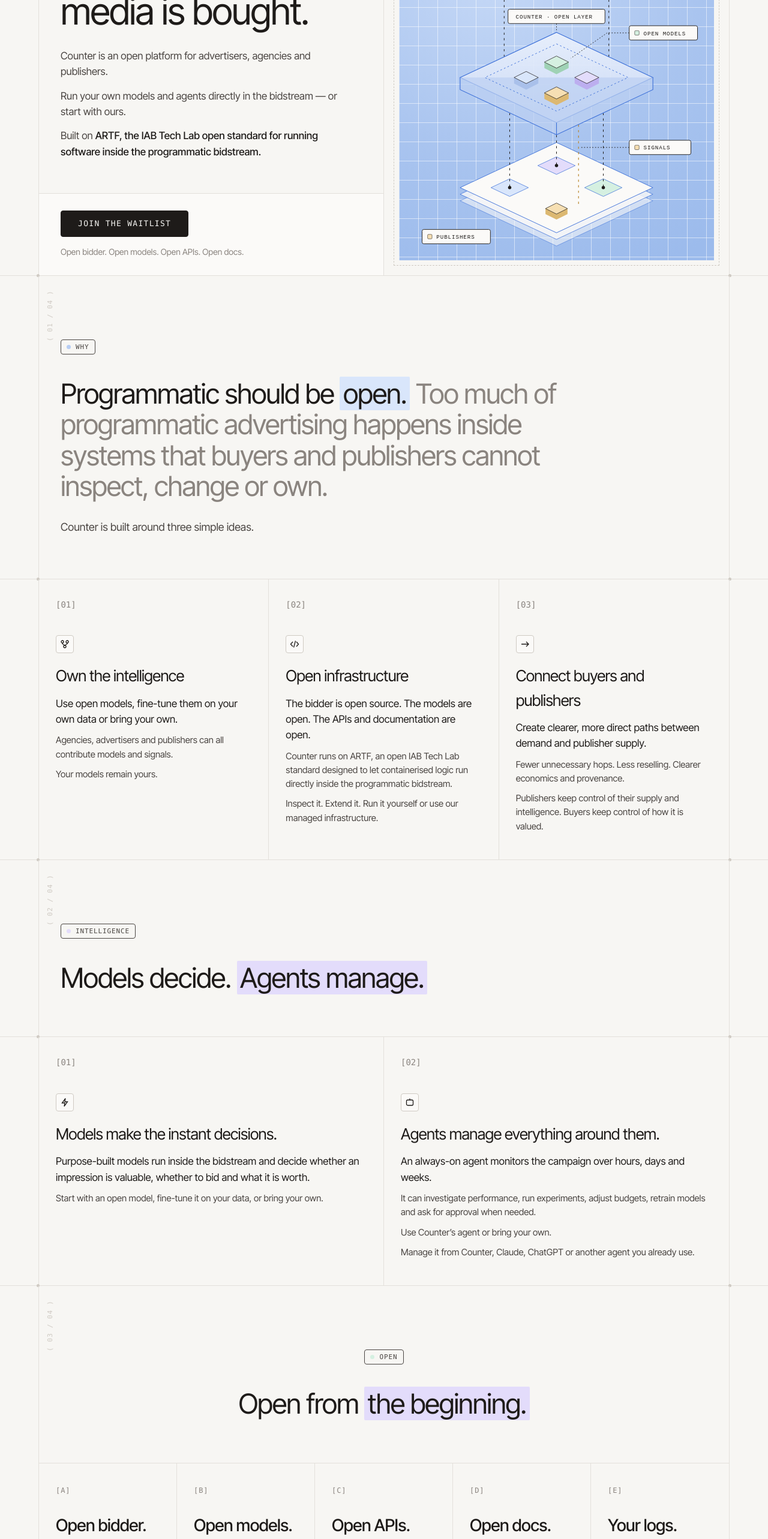
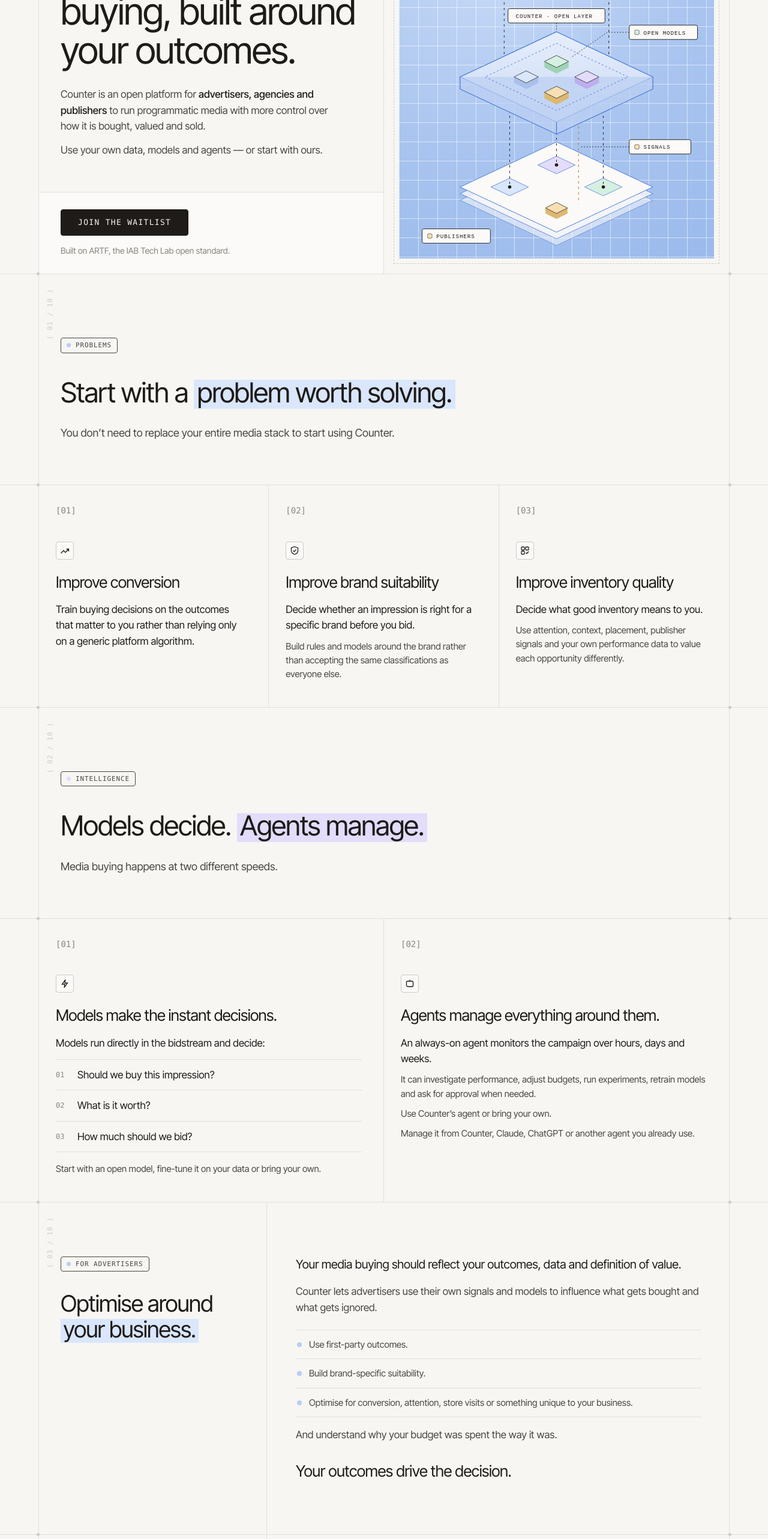
Before and after one commit to counterhq/www, a Next.js app: page / in a window 1280 px wide. Shown: the part 234-2800 px from the top of the page at 60% size. Built offline with nearby package versions, Linux system fonts and the light colour scheme; a web font is replaced by a local one.

Commit message:
feat: refocus landing page on business problems and audiences

```diff
--- a/app/(marketing)/marketing.css
+++ b/app/(marketing)/marketing.css
@@ -66,10 +66,14 @@
   letter-spacing: 0.08em; text-transform: uppercase; color: var(--ink-2);
 }
 .chip i { width: 7px; height: 7px; border-radius: 50%; background: var(--accent-soft); }
-.hl { padding: 0 0.12em; border-radius: 2px; box-decoration-break: clone; -webkit-box-decoration-break: clone; }
-.hl-blue { background: var(--hl-blue); }
-.hl-violet { background: var(--hl-violet); }
-.hl-amber { background: var(--hl-amber); }
+.hl {
+  padding: 0 0.12em; border-radius: 2px; box-decoration-break: clone; -webkit-box-decoration-break: clone;
+  /* Trim the top of the highlight so a wrapped line's band never covers descenders on the line above. */
+  background: linear-gradient(var(--hl-c), var(--hl-c)) 0 100% / 100% calc(100% - 0.16em) no-repeat;
+}
+.hl-blue { --hl-c: var(--hl-blue); }
+.hl-violet { --hl-c: var(--hl-violet); }
+.hl-amber { --hl-c: var(--hl-amber); }
 .muted { color: var(--ink-3); }
 
 .btn {
@@ -506,3 +510,26 @@
 .blog-post pre { overflow-x: auto; padding: 20px; background: var(--bg-raised); border: 1px solid var(--line); }
 .blog-post img { max-width: 100%; height: auto; }
 .blog-list article { padding: 32px 0; border-bottom: 1px solid var(--line); }
+
+/* Landing page: problems, audiences, open-by-design */
+.hl-green { --hl-c: var(--hl-green); }
+.section-head .lede + .lede { margin-top: 12px; }
+.section-head .tag-list { margin-top: 32px; }
+.pillar .q-list { margin: 14px 0 16px; }
+.pillar .q-list li { color: var(--ink); }
+.prose .check-list { margin-top: 24px; }
+.prose .tagline { font-size: clamp(22px, 2.4vw, 26px); line-height: 1.25; letter-spacing: -0.02em; color: var(--ink); margin-top: 32px; }
+.prose .btn { margin-top: 12px; text-decoration: none; }
+.open-list.four { grid-template-columns: repeat(4, 1fr); }
+.open-list.three { grid-template-columns: repeat(3, 1fr); }
+.open-list.yours li { background: var(--bg-raised); }
+.waitlist p + p { margin-top: 12px; }
+.waitlist strong { color: #ece9e5; font-weight: 500; }
+@media (max-width: 960px) {
+  .open-list.four { grid-template-columns: 1fr 1fr; }
+  .open-list.four li:last-child { grid-column: auto; }
+  .open-list.three { grid-template-columns: 1fr; }
+  .open-list.three li { border-right: 0; }
+  .open-list.three li:last-child { border-bottom: 0; }
+  .open-list.four li:nth-last-child(-n+2) { border-bottom: 1px solid var(--line); }
+}
--- a/app/(marketing)/page.tsx
+++ b/app/(marketing)/page.tsx
@@ -1,20 +1,19 @@
 import { SiteHeader } from '@/components/site-header';
 import { WaitlistForm } from "@/components/waitlist-form";
 import { pageMetadata } from "@/lib/metadata";
-export const metadata = pageMetadata("Counter — Own how your media is bought", "Counter is an open platform for advertisers, agencies and publishers. Run your own models and agents directly in the bidstream.", "/");
+export const metadata = pageMetadata("Counter — Programmatic buying, built around your outcomes", "Counter is an open platform for advertisers, agencies and publishers to run programmatic media with more control over how it is bought, valued and sold.", "/");
 export default function Page() { return (<><SiteHeader />
   <main id="top">
     <section className="frame hero">
       <div className="hero-copy">
         <div className="hero-text">
-          <h1>Own how your media is bought.</h1>
-          <p>Counter is an open platform for advertisers, agencies and publishers.</p>
-          <p>Run your own models and agents directly in the bidstream — or start with ours.</p>
-          <p>Built on <strong>ARTF, the IAB Tech Lab open standard for running software inside the programmatic bidstream.</strong></p>
+          <h1>Programmatic buying, built around your outcomes.</h1>
+          <p>Counter is an open platform for <strong>advertisers, agencies and publishers</strong> to run programmatic media with more control over how it is bought, valued and sold.</p>
+          <p>Use your own data, models and agents — or start with ours.</p>
         </div>
         <div className="hero-cta">
           <a className="btn btn-solid" href="#waitlist">Join the waitlist</a>
-          <p className="note">Open bidder. Open models. Open APIs. Open docs.</p>
+          <p className="note">Built on ARTF, the IAB Tech Lab open standard.</p>
         </div>
       </div>
       <div className="hero-art">
@@ -88,47 +87,44 @@
       </div>
     </section>
     <div className="rule" />
-    <section className="frame" id="why">
+    <section className="frame" id="problems">
       <div className="section-head">
-        <span className="side-index">( 01 / 04 )</span>
-        <span className="chip"><i />Why</span>
-        <h2>Programmatic should be <span className="hl hl-blue">open.</span> <span className="muted">Too much of programmatic advertising happens inside systems that buyers and publishers cannot inspect, change or own.</span></h2>
-        <p className="lede">Counter is built around three simple ideas.</p>
+        <span className="side-index">( 01 / 10 )</span>
+        <span className="chip"><i />Problems</span>
+        <h2>Start with a <span className="hl hl-blue">problem worth solving.</span></h2>
+        <p className="lede">You don’t need to replace your entire media stack to start using Counter.</p>
       </div>
     </section>
     <div className="rule" />
-    <section className="frame pillars audiences" id="ideas" aria-label="Three ideas">
+    <section className="frame pillars audiences" aria-label="Problems Counter solves">
       <article className="pillar">
         <div className="num">[01]</div>
-        <div className="icon"><svg width={16} height={16} viewBox="0 0 16 16" fill="none" stroke="currentColor" strokeWidth="1.3"><circle cx={4} cy={4} r={2} /><circle cx={12} cy={4} r={2} /><circle cx={8} cy={12} r={2} /><path d="M4 6v1.5L8 10M12 6v1.5L8 10" /></svg></div>
-        <h3>Own the intelligence</h3>
-        <p>Use open models, fine-tune them on your own data or bring your own.</p>
-        <p>Agencies, advertisers and publishers can all contribute models and signals.</p>
-        <p>Your models remain yours.</p>
+        <div className="icon"><svg width={16} height={16} viewBox="0 0 16 16" fill="none" stroke="currentColor" strokeWidth="1.3"><path d="M1.5 12.5 6 8l3 3 5.5-5.5M10.5 5.5h4v4" /></svg></div>
+        <h3>Improve conversion</h3>
+        <p>Train buying decisions on the outcomes that matter to you rather than relying only on a generic platform algorithm.</p>
       </article>
       <article className="pillar">
         <div className="num">[02]</div>
-        <div className="icon"><svg width={16} height={16} viewBox="0 0 16 16" fill="none" stroke="currentColor" strokeWidth="1.3"><path d="M5 4 1.5 8 5 12M11 4l3.5 4L11 12M9.5 2.5l-3 11" /></svg></div>
-        <h3>Open infrastructure</h3>
-        <p>The bidder is open source. The models are open. The APIs and documentation are open.</p>
-        <p>Counter runs on ARTF, an open IAB Tech Lab standard designed to let containerised logic run directly inside the programmatic bidstream.</p>
-        <p>Inspect it. Extend it. Run it yourself or use our managed infrastructure.</p>
+        <div className="icon"><svg width={16} height={16} viewBox="0 0 16 16" fill="none" stroke="currentColor" strokeWidth="1.3"><path d="M8 1.5 13.5 3.5V8c0 3-2.5 5.4-5.5 6.5C5 13.4 2.5 11 2.5 8V3.5L8 1.5Z" /><path d="m5.5 8 1.8 1.8L10.5 6.5" /></svg></div>
+        <h3>Improve brand suitability</h3>
+        <p>Decide whether an impression is right for a specific brand before you bid.</p>
+        <p>Build rules and models around the brand rather than accepting the same classifications as everyone else.</p>
       </article>
       <article className="pillar">
         <div className="num">[03]</div>
-        <div className="icon"><svg width={16} height={16} viewBox="0 0 16 16" fill="none" stroke="currentColor" strokeWidth="1.3"><path d="M2 8h12M10 4l4 4-4 4" /></svg></div>
-        <h3>Connect buyers and publishers</h3>
-        <p>Create clearer, more direct paths between demand and publisher supply.</p>
-        <p>Fewer unnecessary hops. Less reselling. Clearer economics and provenance.</p>
-        <p>Publishers keep control of their supply and intelligence. Buyers keep control of how it is valued.</p>
+        <div className="icon"><svg width={16} height={16} viewBox="0 0 16 16" fill="none" stroke="currentColor" strokeWidth="1.3"><rect x={2} y={2} width={5} height={5} rx={1} /><rect x={9} y={2} width={5} height={5} rx={1} /><rect x={2} y={9} width={5} height={5} rx={1} /><path d="M9.5 11.5 11 13l3-3.5" /></svg></div>
+        <h3>Improve inventory quality</h3>
+        <p>Decide what good inventory means to you.</p>
+        <p>Use attention, context, placement, publisher signals and your own performance data to value each opportunity differently.</p>
       </article>
     </section>
     <div className="rule" />
     <section className="frame" id="intelligence">
       <div className="section-head">
-        <span className="side-index">( 02 / 04 )</span>
+        <span className="side-index">( 02 / 10 )</span>
         <span className="chip"><i style={{background: 'var(--hl-violet)'}} />Intelligence</span>
         <h2>Models decide. <span className="hl hl-violet">Agents manage.</span></h2>
+        <p className="lede">Media buying happens at two different speeds.</p>
       </div>
     </section>
     <div className="rule" />
@@ -137,42 +133,162 @@
         <div className="num">[01]</div>
         <div className="icon"><svg width={16} height={16} viewBox="0 0 16 16" fill="none" stroke="currentColor" strokeWidth="1.3"><path d="M9 1.5 3.5 9H8l-1 5.5L12.5 7H8l1-5.5Z" /></svg></div>
         <h3>Models make the instant decisions.</h3>
-        <p>Purpose-built models run inside the bidstream and decide whether an impression is valuable, whether to bid and what it is worth.</p>
-        <p>Start with an open model, fine-tune it on your data, or bring your own.</p>
+        <p>Models run directly in the bidstream and decide:</p>
+        <ul className="q-list decide">
+          <li><span>01</span>Should we buy this impression?</li>
+          <li><span>02</span>What is it worth?</li>
+          <li><span>03</span>How much should we bid?</li>
+        </ul>
+        <p>Start with an open model, fine-tune it on your data or bring your own.</p>
       </article>
       <article className="pillar">
         <div className="num">[02]</div>
         <div className="icon"><svg width={16} height={16} viewBox="0 0 16 16" fill="none" stroke="currentColor" strokeWidth="1.3"><rect x="2.5" y={4} width={11} height={9} rx={2} /><path d="M8 1.5V4M6 8.5h.01M10 8.5h.01" /></svg></div>
         <h3>Agents manage everything around them.</h3>
         <p>An always-on agent monitors the campaign over hours, days and weeks.</p>
-        <p>It can investigate performance, run experiments, adjust budgets, retrain models and ask for approval when needed.</p>
+        <p>It can investigate performance, adjust budgets, run experiments, retrain models and ask for approval when needed.</p>
         <p>Use Counter’s agent or bring your own.</p>
         <p>Manage it from Counter, Claude, ChatGPT or another agent you already use.</p>
       </article>
     </section>
     <div className="rule" />
+    <section className="frame block" id="advertisers">
+      <div className="block-head">
+        <span className="side-index">( 03 / 10 )</span>
+        <span className="chip"><i />For advertisers</span>
+        <h2>Optimise around <span className="hl hl-blue">your business.</span></h2>
+      </div>
+      <div className="block-body prose">
+        <p className="lead">Your media buying should reflect your outcomes, data and definition of value.</p>
+        <p>Counter lets advertisers use their own signals and models to influence what gets bought and what gets ignored.</p>
+        <ul className="check-list one">
+          <li>Use first-party outcomes.</li>
+          <li>Build brand-specific suitability.</li>
+          <li>Optimise for conversion, attention, store visits or something unique to your business.</li>
+        </ul>
+        <p>And understand why your budget was spent the way it was.</p>
+        <p className="tagline">Your outcomes drive the decision.</p>
+      </div>
+    </section>
+    <div className="rule" />
+    <section className="frame block" id="agencies">
+      <div className="block-head">
+        <span className="side-index">( 04 / 10 )</span>
+        <span className="chip"><i style={{background: 'var(--hl-violet)'}} />For agencies</span>
+        <h2>Build better <span className="hl hl-violet">buying products.</span></h2>
+      </div>
+      <div className="block-body prose">
+        <p className="lead">Agencies should be able to differentiate on how media is bought, not just which platform they operate.</p>
+        <ul className="check-list one">
+          <li>Build optimisation around individual clients.</li>
+          <li>Create your own models and strategies.</li>
+          <li>Use them across campaigns and clients.</li>
+          <li>Package them into differentiated media products.</li>
+        </ul>
+        <p>And make the commercial model explicit — whether that’s an optimisation fee, model fee, platform fee or performance-based economics.</p>
+        <p className="tagline">Better results for clients. More differentiated capability for the agency.</p>
+      </div>
+    </section>
+    <div className="rule" />
+    <section className="frame block" id="publishers">
+      <div className="block-head">
+        <span className="side-index">( 05 / 10 )</span>
+        <span className="chip"><i style={{background: 'var(--hl-amber)'}} />For publishers</span>
+        <h2>Make your supply easier to <span className="hl hl-amber">understand and value.</span></h2>
+      </div>
+      <div className="block-body prose">
+        <p className="lead">Publishers know more about their inventory than anyone else in the supply chain.</p>
+        <p>Counter lets publishers bring that intelligence closer to the buying decision.</p>
+        <ul className="check-list one">
+          <li>Make inventory available through clearer paths to demand.</li>
+          <li>Expose first-party signals without necessarily giving away the underlying data.</li>
+          <li>Build or provide models around quality, context, attention or other characteristics of your supply.</li>
+          <li>Control how your inventory participates.</li>
+        </ul>
+        <p>And reduce unnecessary layers between you and the buyer.</p>
+        <p className="tagline">Your supply. Your signals. Your rules.</p>
+      </div>
+    </section>
+    <div className="rule" />
+    <section className="frame" id="simpler">
+      <div className="section-head">
+        <span className="side-index">( 06 / 10 )</span>
+        <span className="chip"><i style={{background: 'var(--hl-green)'}} />Simpler</span>
+        <h2>Built to make the media stack <span className="hl hl-green">simpler.</span></h2>
+        <p className="lede">Traditional programmatic buying moves decisions through multiple platforms, services and network hops.</p>
+        <p className="lede">Counter moves the buying logic closer to the auction.</p>
+        <p className="lede">That means less unnecessary infrastructure and a clearer connection between advertiser outcomes, agency decisioning and publisher supply.</p>
+        <ul className="tag-list efficiency">
+          <li>Less platform.</li>
+          <li>Less unnecessary compute.</li>
+          <li>Clearer economics.</li>
+        </ul>
+      </div>
+    </section>
+    <div className="rule" />
     <section className="frame" id="open">
       <div className="section-head center">
-        <span className="side-index">( 03 / 04 )</span>
+        <span className="side-index">( 07 / 10 )</span>
         <span className="chip"><i style={{background: 'var(--hl-green)'}} />Open</span>
-        <h2>Open from <span className="hl hl-violet">the beginning.</span></h2>
+        <h2>Open <span className="hl hl-violet">by design.</span></h2>
+        <p className="lede">The technology underneath Counter should not become another black box.</p>
       </div>
-      <ul className="open-list" style={{margin: 0, padding: 0}}>
+      <ul className="open-list four" style={{margin: 0, padding: 0}}>
         <li><span>[A]</span>Open bidder.</li>
         <li><span>[B]</span>Open models.</li>
         <li><span>[C]</span>Open APIs.</li>
         <li><span>[D]</span>Open docs.</li>
-        <li><span>[E]</span>Your logs.</li>
+      </ul>
+      <ul className="open-list three yours" style={{margin: 0, padding: 0}}>
+        <li><span>[E]</span>Your models.</li>
+        <li><span>[F]</span>Your data.</li>
+        <li><span>[G]</span>Your logs.</li>
       </ul>
       <div className="open-foot">
-        <p>Anyone can sign up and build.</p>
-        <a className="btn btn-solid" href="#waitlist">Join the waitlist</a>
+        <p>Inspect it, extend it, self-host parts of it or use our managed infrastructure.</p>
+        <p>No additional charge to access or export your own logs.</p>
+      </div>
+    </section>
+    <div className="rule" />
+    <section className="frame block" id="artf">
+      <div className="block-head">
+        <span className="side-index">( 08 / 10 )</span>
+        <span className="chip"><i />Standard</span>
+        <h2>Built on <span className="hl hl-blue">ARTF.</span></h2>
+      </div>
+      <div className="block-body prose">
+        <p className="lead">Counter is built on ARTF, the IAB Tech Lab open standard for running software inside the programmatic bidstream.</p>
+        <p>That gives models and bidding logic a standard way to run close to the auction rather than requiring another proprietary integration.</p>
+        <p>Counter builds on the industry standard rather than replacing it.</p>
+        <p><a className="btn" href="/platform/">Learn about the platform →</a></p>
+      </div>
+    </section>
+    <div className="rule" />
+    <section className="frame block" id="supply">
+      <div className="block-head">
+        <span className="side-index">( 09 / 10 )</span>
+        <span className="chip"><i style={{background: 'var(--hl-amber)'}} />Supply</span>
+        <h2>A clearer path between <span className="hl hl-amber">buyers and publishers.</span></h2>
+      </div>
+      <div className="block-body prose">
+        <p className="lead">Counter works with existing supply infrastructure rather than requiring the market to change overnight.</p>
+        <p>Buy through supported SSPs where that makes sense.</p>
+        <p>Connect more directly where it creates value.</p>
+        <p>The goal is:</p>
+        <ul className="tag-list efficiency">
+          <li>fewer unnecessary hops</li>
+          <li>less reselling</li>
+          <li>clearer provenance</li>
+          <li>better use of publisher intelligence</li>
+        </ul>
+        <p>Advertisers and agencies get a clearer view of what they are buying.</p>
+        <p>Publishers get a clearer connection to the demand valuing their inventory.</p>
       </div>
     </section>
     <div className="rule" />
     <section className="frame faq-wrap" id="faq">
       <div className="faq-side">
-        <span className="side-index">( 04 / 04 )</span>
+        <span className="side-index">( 10 / 10 )</span>
         <span className="chip"><i style={{background: 'var(--hl-amber)'}} />FAQ</span>
         <h2>Questions, <span className="hl hl-amber">answered.</span></h2>
         <p>Something we haven’t covered? Join the waitlist and tell us what you need.</p>
@@ -261,7 +377,8 @@
       <div>
         <span className="label">( Early access )</span>
         <h2 style={{marginTop: 28}}>Join <span className="hl hl-blue">the waitlist.</span></h2>
-        <p>We go live in Q1 2027. Sign up for early access and help shape it.</p>
+        <p>We’re building the first version now and go live in Q1 2027.</p>
+        <p>We’re looking for <strong>advertisers, agencies and publishers</strong> that want to run the first campaigns and help shape the platform.</p>
       </div>
       <div>
 
```
